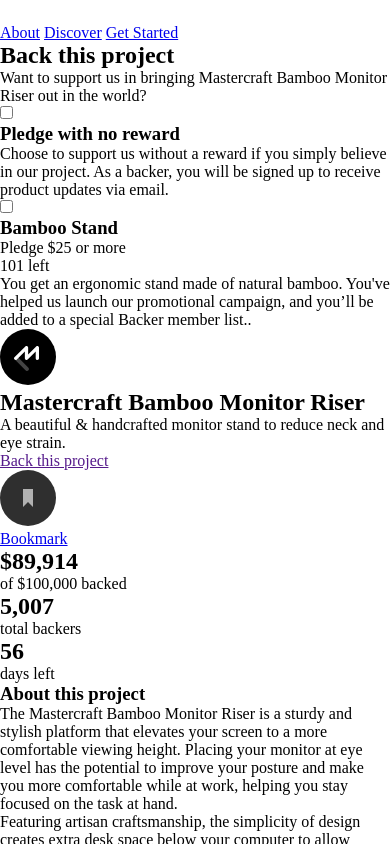
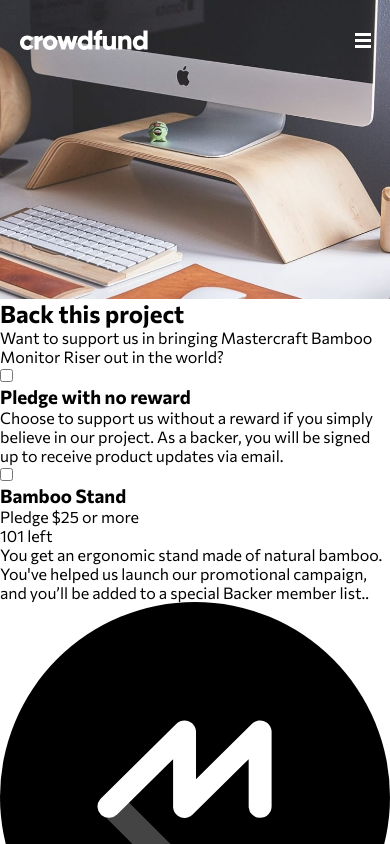
Before and after one commit to romelmahmud/crowdfunding_frondend_mentor, a plain HTML site: page index.html in a window 390 px wide. Shown: the top 844 px of the page. Drawn offline with Linux system fonts and the light colour scheme.

Commit message:
mobile header complete

```diff
--- a/New folder/index.html
+++ /dev/null
@@ -1,61 +0,0 @@
-<!DOCTYPE html>
-<html lang="en">
-  <head>
-    <meta charset="UTF-8" />
-    <meta name="viewport" content="width=device-width, initial-scale=1.0" />
-    <!-- displays site properly based on user's device -->
-
-    <link
-      rel="icon"
-      type="image/png"
-      sizes="32x32"
-      href="./images/favicon-32x32.png"
-    />
-
-    <title>Frontend Mentor | Crowdfunding product page</title>
-
-    <!-- Feel free to remove these styles or customise in your own stylesheet 👍 -->
-    <style>
-      .attribution {
-        font-size: 11px;
-        text-align: center;
-      }
-      .attribution a {
-        color: hsl(228, 45%, 44%);
-      }
-    </style>
-  </head>
-  <body>
-    <!-- Selection modal start -->
-
-    <!-- Selected pledge start -->
-    Enter your pledge $25 Continue
-    <!-- Selected pledge end -->
-
-    Black Edition Stand Pledge $75 or more You get a Black Special Edition
-    computer stand and a personal thank you. You’ll be added to our Backer
-    member list. Shipping is included. 64 left
-
-    <!-- Selected pledge start -->
-    Enter your pledge $75 Continue
-    <!-- Selected pledge end -->
-
-    Mahogany Special Edition Pledge $200 or more You get two Special Edition
-    Mahogany stands, a Backer T-Shirt, and a personal thank you. You’ll be added
-    to our Backer member list. Shipping is included. 0 left
-
-    <!-- Selected pledge  start -->
-    Enter your pledge $200 Continue
-    <!-- Selected pledge end -->
-
-    <!-- Selection modal end -->
-
-    <!-- Success modal start -->
-
-    Thanks for your support! Your pledge brings us one step closer to sharing
-    Mastercraft Bamboo Monitor Riser worldwide. You will get an email once our
-    campaign is completed. Got it!
-
-    <!-- Success modal end -->
-  </body>
-</html>
--- a/asset/scss/_global.scss
+++ b/asset/scss/_global.scss
@@ -5,3 +5,21 @@
   padding: 0;
   box-sizing: border-box;
 }
+@import url("https://fonts.googleapis.com/css2?family=Commissioner:wght@400;500;700&display=swap");
+
+body {
+  font-family: "Commissioner", sans-serif;
+}
+
+a {
+  text-decoration: none;
+}
+
+img {
+  width: 100%;
+  display: inline-block;
+}
+.container {
+  max-width: 90%;
+  margin: auto;
+}
--- /dev/null
+++ b/asset/scss/_header.scss
@@ -0,0 +1,24 @@
+.header {
+  background-image: url(/asset/images/image-hero-mobile.jpg);
+  background-size: cover;
+  background-repeat: no-repeat;
+  background-position: center;
+
+  padding-top: 1.875rem;
+  padding-bottom: 15.375rem;
+
+  &__container {
+    display: flex;
+    justify-content: space-between;
+    align-items: center;
+  }
+
+  &__navbar {
+    .header__logo {
+    }
+  }
+
+  &__nav {
+    display: none;
+  }
+}
--- a/asset/scss/style.scss
+++ b/asset/scss/style.scss
@@ -1 +1,2 @@
 @import "global";
+@import "header";
--- a/index.html
+++ b/index.html
@@ -8,7 +8,8 @@
     <title>Crowdfunding Landing Page</title>
   </head>
   <body>
-    <header class="header">
+    <header class="header ">
+      <div class="header__container container">
       <div class="header__navbar">
         <div class="header__logo">
           <img src="/asset/images/logo.svg" alt="corwdfund" />
@@ -18,6 +19,11 @@
           <a href="#" class="nav__links">Discover</a>
           <a href="#" class="nav__links">Get Started</a>
         </nav>
+
+      </div>
+      <div class="header__hambuger">
+        <img src="/asset/images/icon-hamburger.svg" alt="ham burger icon">
+      </div>
       </div>
     </header>
     <section class="model">
```
Also changed, not shown: dist/css/style.css, 1 other file.
